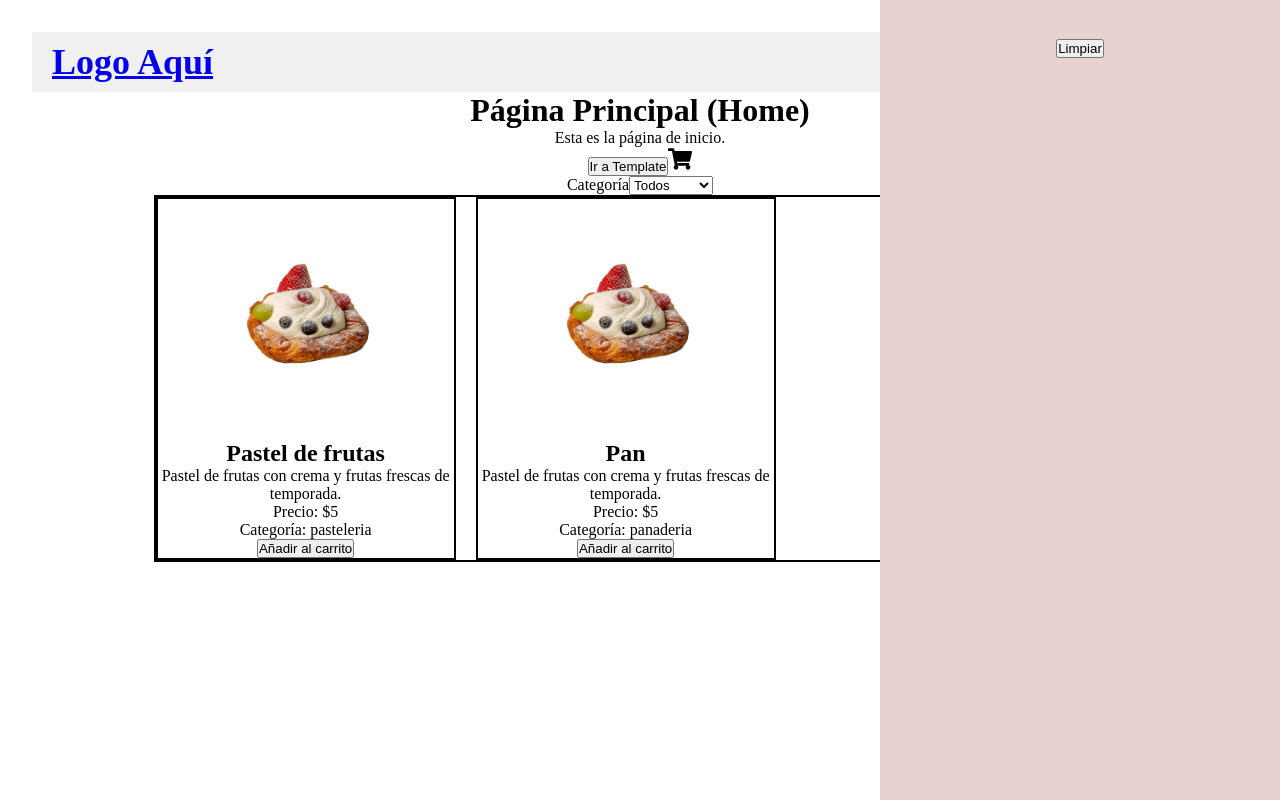
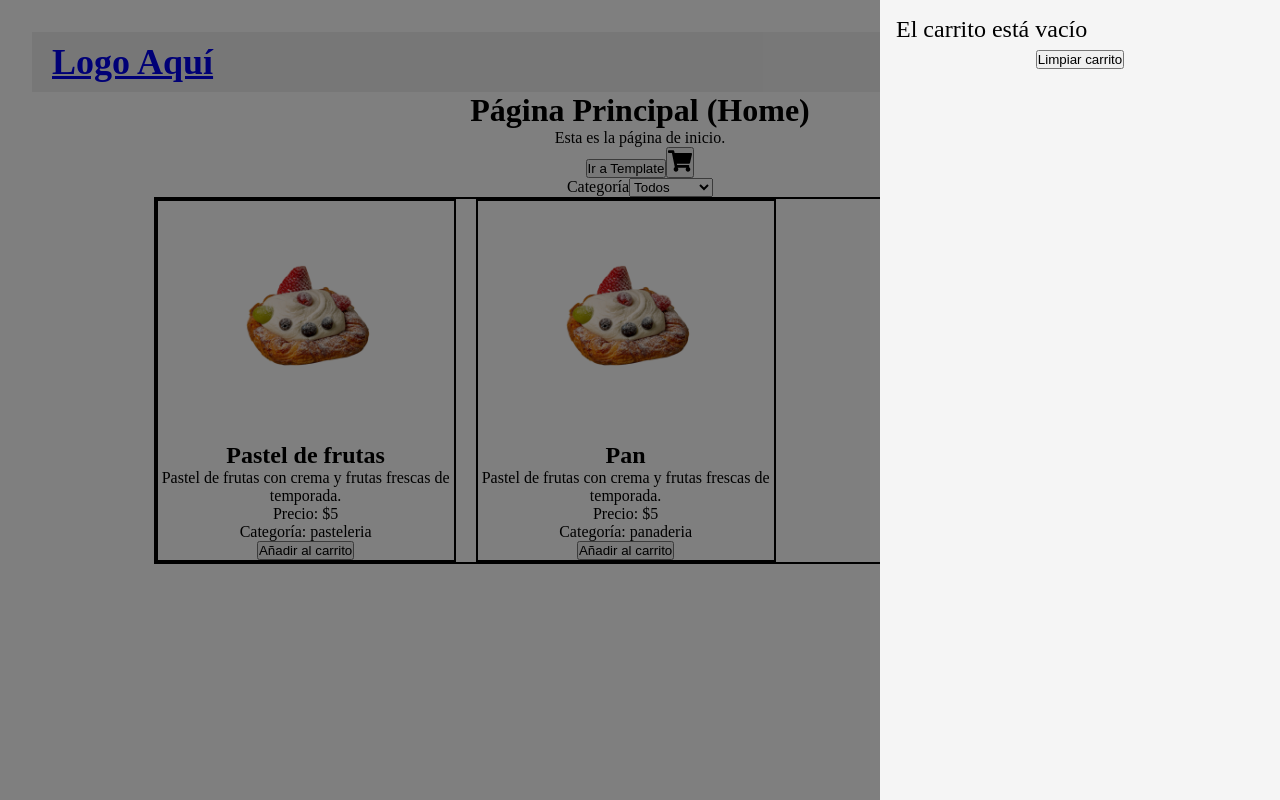
Before and after one commit to KokorikoFC/tiendaConReact, a React (Vite) app: page /home in a window 1280 px wide. Both pictures are taken after a click on the element 1196 px from the left and 62 px from the top of the page. Built offline with nearby package versions, Linux system fonts and the light colour scheme.

Commit message:
Add overlay for cart open state

```diff
--- a/src/components/cart/Cart.css
+++ b/src/components/cart/Cart.css
@@ -1,29 +1,48 @@
-.cartBtn {
-    transition: transform 0.3s ease-in-out; /* Para hacer el hover suave */
+.cart {
+    background: #f5f5f5;
+    padding: 16px;
+    position: fixed;
+    right: 0;
+    top: 0;
+    width: 400px;
+    height: 100%;
+    display: none;
+    transition: transform 0.3s ease-in-out;
 }
 
-.cartBtn ~ input:checked ~ .cart {
-    height: 100%;
-    display: block;
+.cartBtn {
+    cursor: pointer;
 }
 
 .cart-icon {
     font-size: 24px;
-    cursor: pointer;
     transition: transform 0.3s ease;
 }
 
 .cart-icon:hover {
-    transform: scale(1.2); /* Aumenta el tamaño al pasar el ratón */
+    transform: scale(1.2);
 }
 
+.overlay {
+    position: fixed;
+    top: 0;
+    left: 0;
+    width: 100%;
+    height: 100%;
+    background-color: rgba(0, 0, 0, 0.5);
+    display: none;
+    z-index: 10;
+    cursor: default;
+}
+aside {
+    z-index: 11;
+    cursor: default;
+}
 
-.cart {
-  background: #ead1d1;
-  display: none;
-  padding: 32px;
-  position: fixed;
-  right: 0px;
-  top: 0px;
-  width: 400px;
+.cart.open {
+    display: block;
 }
+
+.overlay.show {
+    display: block;
+}
--- a/src/components/cart/Cart.jsx
+++ b/src/components/cart/Cart.jsx
@@ -1,5 +1,5 @@
 import "./Cart.css";
-import { useId } from "react";
+import { useState } from "react";
 import { FaShoppingCart } from "react-icons/fa";
 import { useCart } from "../../hooks/useCart.jsx";
 
@@ -21,27 +21,51 @@ function CartItem({ name, price, image, quantity, product }) {
         </li>
     );
 }
+
 export function Cart() {
-    const cartCheckBoxId = useId();
     const { cart, clearCart } = useCart();
+    const [isOpen, setIsOpen] = useState(false);
+
+    const toggleCart = () => {
+        setIsOpen((prev) => !prev);
+        console.log("Carrito abierto:", !isOpen);
+    };
+
     return (
         <>
-            <label className="cartBtn" htmlFor={cartCheckBoxId}>
+            <button
+                className="cartBtn"
+                onClick={toggleCart}
+                aria-label="Abrir carrito"
+            >
                 <FaShoppingCart className="cart-icon" />
-            </label>
-            <input type="checkbox" id={cartCheckBoxId} hidden />
-            <aside className="cart">
+            </button>
+
+            {isOpen && (
+                <>
+                    <div
+                        className={`overlay ${isOpen ? "show" : ""}`}
+                        onClick={toggleCart}
+                    ></div>
+
+                    <aside className={`cart ${isOpen ? "open" : ""}`}>
                         <ul>
-                    {cart.map((product) => (
+                            {cart.length === 0 ? (
+                                <p>El carrito está vacío</p>
+                            ) : (
+                                cart.map((product) => (
                                     <CartItem
                                         key={product.id}
                                         product={product}
                                         {...product}
                                     />
-                    ))}
+                                ))
+                            )}
                         </ul>
-                <button onClick={clearCart}>Limpiar</button>
+                        <button onClick={clearCart}>Limpiar carrito</button>
                     </aside>
+                </>
+            )}
         </>
     );
 }
```
Also changed, not shown: src/components/filters/Filters.jsx (+4 -4 lines). Lines whose indentation alone changed are shown as unchanged.
